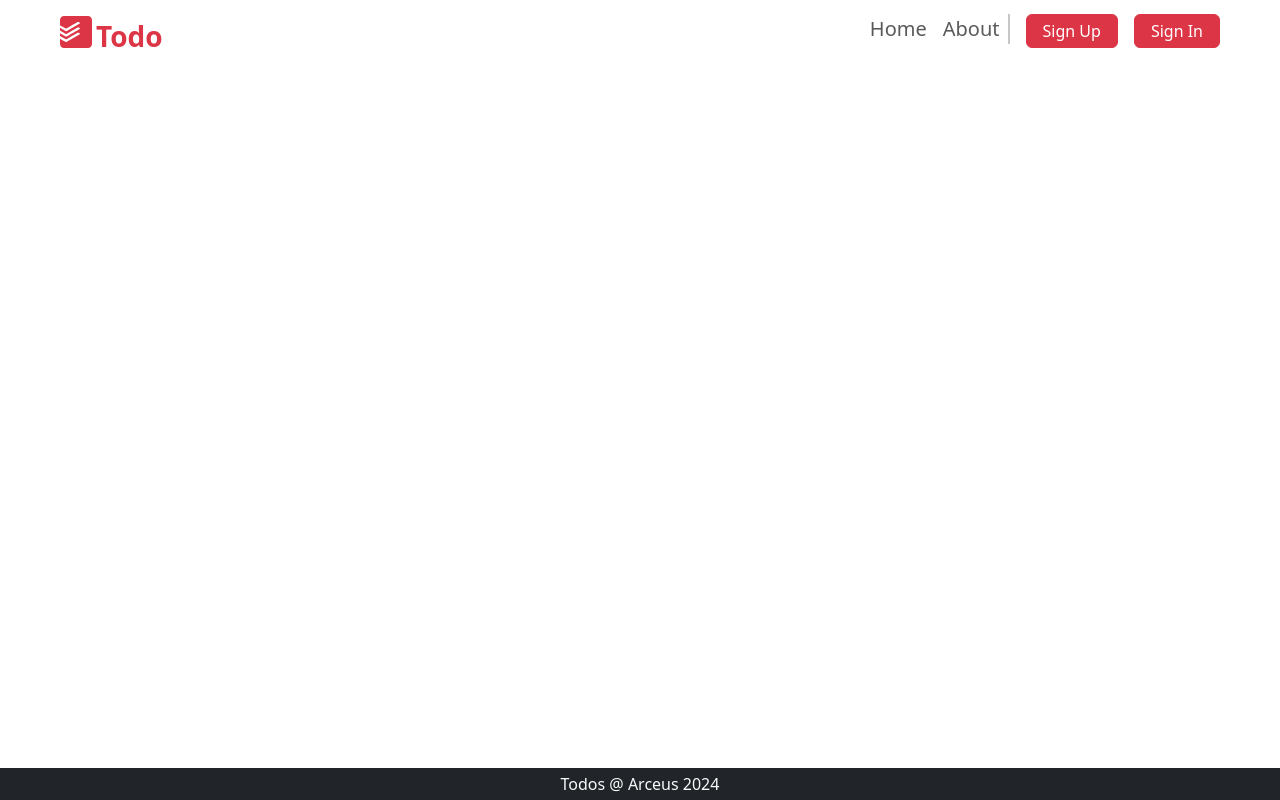
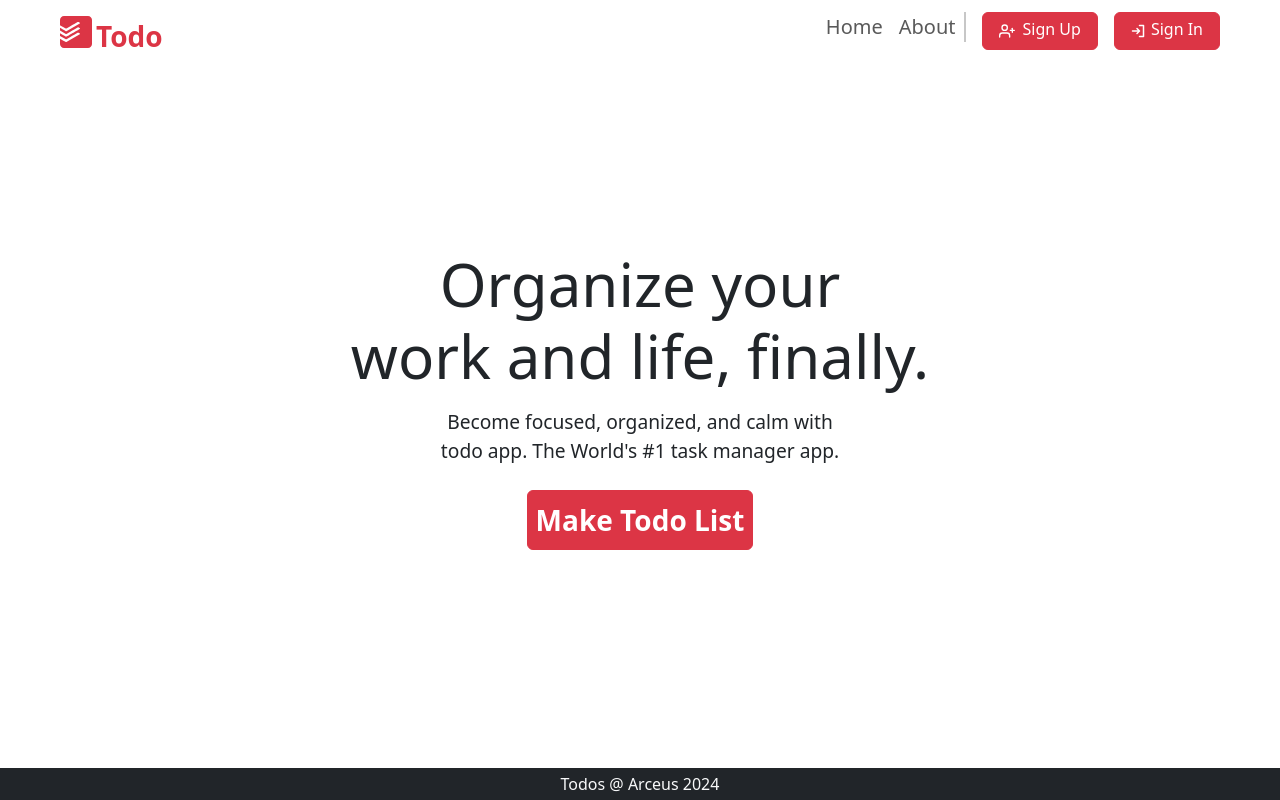
Before and after one commit to Arceus30/Todos, a React (Vite) app in the folder client/: page / in a window 1280 px wide. Built offline with nearby package versions, Linux system fonts and the light colour scheme.

Commit message:
Home Page Added

```diff
--- /dev/null
+++ b/client/src/components/Home/Home.css
@@ -0,0 +1,19 @@
+h1 {
+    font-size: 1.8rem !important;
+}
+h1 + p {
+    font-size: 1rem;
+}
+@media (min-width: 576px) {
+    h1 {
+        font-size: 3rem !important;
+    }
+    h1 + p {
+        font-size: 1.2rem;
+    }
+}
+@media (min-width: 576px) {
+    h1 {
+        font-size: 3.75rem !important;
+    }
+}
--- /dev/null
+++ b/client/src/components/Home/Home.jsx
@@ -0,0 +1,37 @@
+import React from "react";
+import "./Home.css";
+import { useSelector } from "react-redux";
+import { useNavigate } from "react-router-dom";
+
+const Home = () => {
+    const isLoggedIn = useSelector((state) => state.user.isLoggedIn);
+    const navigate = useNavigate();
+    const handleClick = () => {
+        if (isLoggedIn) {
+            navigate(import.meta.env.VITE_TODO);
+        }
+        navigate(import.meta.env.VITE_SIGNIN);
+    };
+    return (
+        <div className="d-flex my-auto justify-content-center align-items-center mb-3">
+            <div className="w-75 d-flex justify-content-center align-items-center flex-column mx-0">
+                <h1 className="text-center">
+                    Organize your <br />
+                    work and life, finally.
+                </h1>
+                <p className="text-center my-2">
+                    Become focused, organized, and calm with <br />
+                    todo app. The World's #1 task manager app.
+                </p>
+                <button
+                    className="btn btn-danger my-3 p-2 fs-3 fw-semibold"
+                    onClick={handleClick}
+                >
+                    Make Todo List
+                </button>
+            </div>
+        </div>
+    );
+};
+
+export default Home;
--- a/client/src/components/Navbar/Navbar.jsx
+++ b/client/src/components/Navbar/Navbar.jsx
@@ -1,9 +1,12 @@
-import React from "react";
+import React, { useEffect } from "react";
 import "./Navbar.css";
 import { useSelector, useDispatch } from "react-redux";
 import { SiTodoist } from "react-icons/si";
+import { FiUserPlus } from "react-icons/fi";
 import { toast } from "react-toastify";
+import { PiSignInBold, PiSignOutBold } from "react-icons/pi";
 import { useNavigate, Link } from "react-router-dom";
+import { logout } from "../../store/userSlice";
 
 const Navbar = () => {
     const isLoggedIn = useSelector((state) => state.user.isLoggedIn);
@@ -14,7 +17,7 @@ const Navbar = () => {
         if (isLoggedIn) {
             dispatch(logout());
             navigate(import.meta.env.VITE_HOME);
-            toast.success("logout successfully");
+            return toast.success("logout successfully");
         }
         toast.error("logout failed");
     };
@@ -66,27 +69,36 @@ const Navbar = () => {
                             <>
                                 <li className="nav-item mx-lg-3 mb-1 mb-lg-0">
                                     <Link
-                                        className="btn btn-danger py-1 px-2 px-lg-3"
+                                        className="btn btn-danger py-1 px-2 px-lg-3 d-flex"
                                         to={import.meta.env.VITE_SIGNUP}
                                     >
+                                        <div className="mb-1 me-2">
+                                            <FiUserPlus />
+                                        </div>
                                         Sign Up
                                     </Link>
                                 </li>
                                 <li className="nav-item mb-1 mb-lg-0">
                                     <Link
-                                        className="btn btn-danger py-1 px-2 px-lg-3"
+                                        className="btn btn-danger py-1 px-2 px-lg-3 d-flex"
                                         to={import.meta.env.VITE_SIGNIN}
                                     >
+                                        <div className="mb-1 me-1">
+                                            <PiSignInBold />
+                                        </div>
                                         Sign In
                                     </Link>
                                 </li>
                             </>
                         ) : (
-                            <li className="nav-item mx-3">
+                            <li className="nav-item mx-lg-3 mb-1 mb-lg-0">
                                 <Link
-                                    className="btn btn-danger py-1"
+                                    className="btn btn-danger py-1 px-2 px-lg-3 d-flex"
                                     onClick={handleSignOut}
                                 >
+                                    <div className="mb-1 me-1">
+                                        <PiSignOutBold />
+                                    </div>
                                     Sign Out
                                 </Link>
                             </li>
--- a/client/src/main.jsx
+++ b/client/src/main.jsx
@@ -13,6 +13,7 @@ import "bootstrap/dist/css/bootstrap.css";
 import "bootstrap/dist/js/bootstrap.js";
 
 import { ToastContainer } from "react-toastify";
+import "react-toastify/dist/ReactToastify.css";
 
 ReactDOM.createRoot(document.getElementById("root")).render(
     <React.StrictMode>
```
Also changed, not shown: client/src/routes/routes.jsx (+5 -4 lines).
